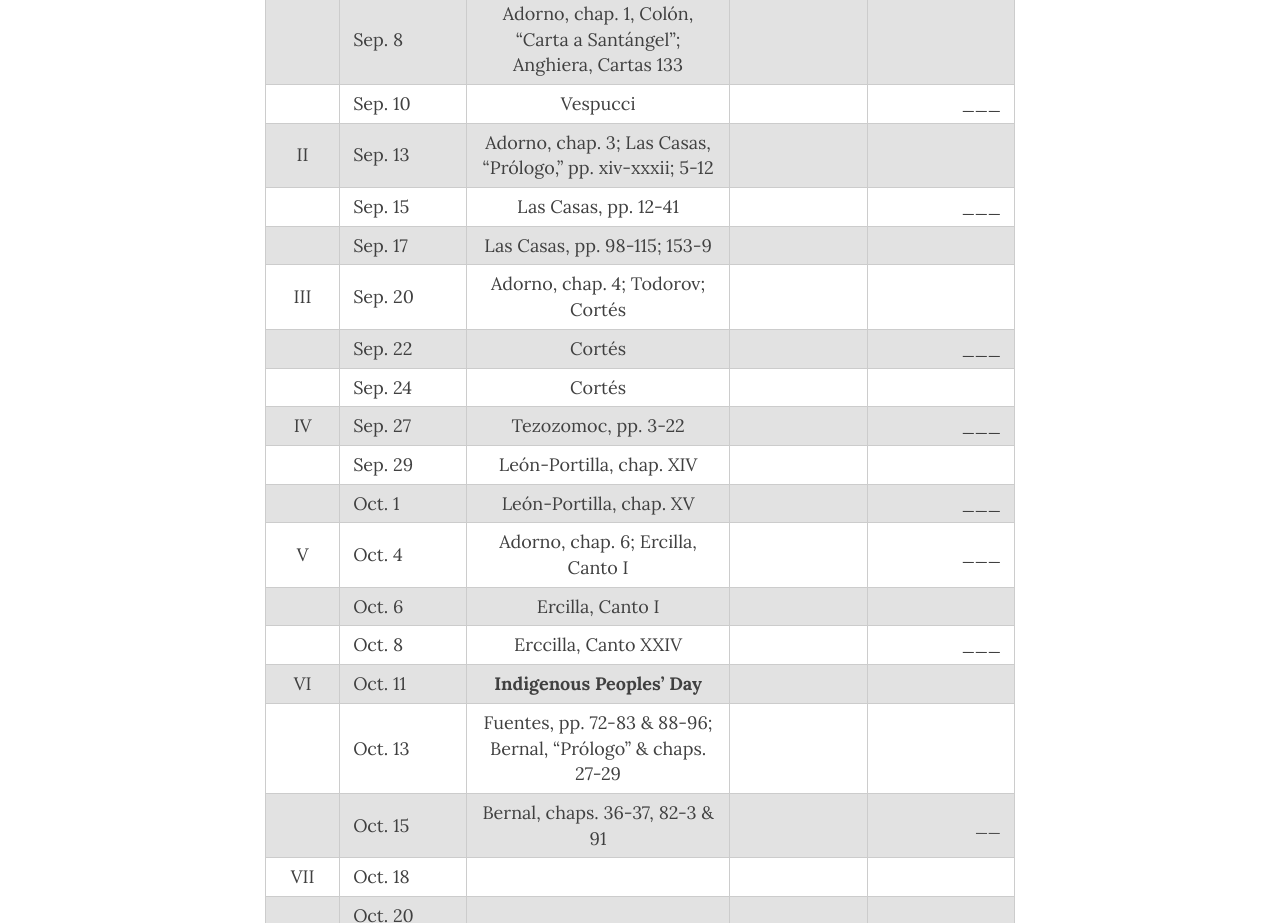
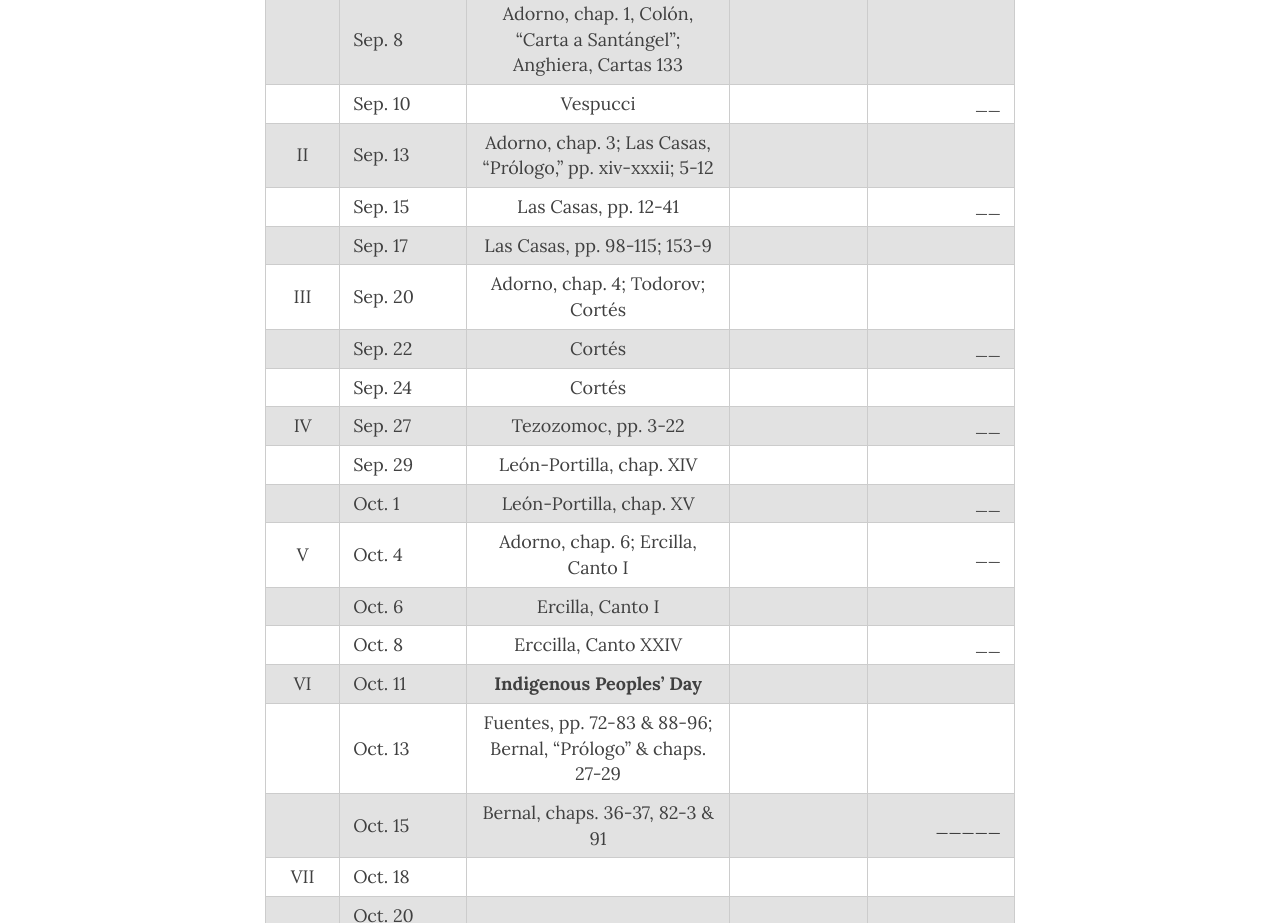
Before and after one commit to Hipomenes/ls452, a Jekyll site: the page built from calendar.md, in a window 1280 px wide and 1400 px high, scrolled down 343 px. Shown: the part 168-1091 px from the top of the window. Built offline with Jekyll 4.4.1, drawn with Linux system fonts in a browser that asks for light colours; nearby versions of some CDN libraries.

```diff
--- a/calendar.md
+++ b/calendar.md
@@ -11,22 +11,22 @@ subtitle: Fall 2021
 | ∅   | Sep. 3   | **Introductin**
 |  I  | Sep. 6   | **Labor Day** |
 |     | Sep. 8   | Adorno, chap. 1, Colón, "Carta a Santángel"; Anghiera, Cartas 133
-|     | Sep. 10  | Vespucci | | ___
+|     | Sep. 10  | Vespucci | | ____
 |  II | Sep. 13  | Adorno, chap. 3; Las Casas, "Prólogo," pp. xiv-xxxii; 5-12 | |
-|     | Sep. 15  | Las Casas, pp. 12-41 | |  ___
+|     | Sep. 15  | Las Casas, pp. 12-41 | |  ____
 |     | Sep. 17  | Las Casas, pp. 98-115; 153-9
 | III | Sep. 20  | Adorno, chap. 4; Todorov; Cortés | |
-|     | Sep. 22  | Cortés | | ___
+|     | Sep. 22  | Cortés | | ____
 |     | Sep. 24  | Cortés
-| IV  | Sep. 27  | Tezozomoc, pp. 3-22  | | ___
+| IV  | Sep. 27  | Tezozomoc, pp. 3-22  | | ____
 |     | Sep. 29  | León-Portilla, chap. XIV |
-|     | Oct. 1   | León-Portilla, chap. XV | | ___
-| V   | Oct. 4   | Adorno, chap. 6; Ercilla, Canto I | | ___
+|     | Oct. 1   | León-Portilla, chap. XV | | ____
+| V   | Oct. 4   | Adorno, chap. 6; Ercilla, Canto I | | ____
 |     | Oct. 6   | Ercilla, Canto I
-|     | Oct. 8   | Erccilla, Canto XXIV | | ___
+|     | Oct. 8   | Erccilla, Canto XXIV | | ____
 | VI  | Oct. 11  | **Indigenous Peoples' Day**
 |     | Oct. 13  | Fuentes, pp. 72-83 & 88-96; Bernal, "Prólogo" & chaps. 27-29
-|     | Oct. 15  | Bernal, chaps. 36-37, 82-3 & 91 | | ____
+|     | Oct. 15  | Bernal, chaps. 36-37, 82-3 & 91 | | _____
 | VII | Oct. 18  |    | |
 |     | Oct. 20  |
 |     | Oct. 22  |
```
Also changed, not shown: other parts of calendar.md (+1 -1 lines).
